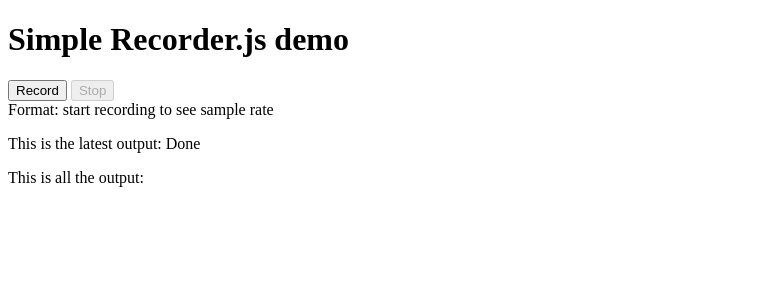
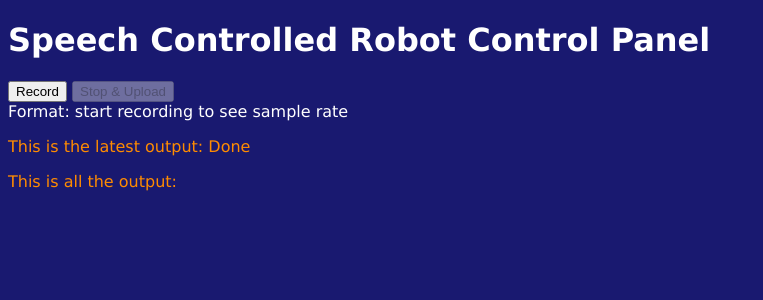
Before and after one commit to clikbait295/SpeechControlledRobot, a Flask app: page / in a window 1280 px wide. Shown: the top 300 px of the page, without its empty margins (0-763 px from the left). Run offline with Flask 2, Linux system fonts and the light colour scheme; data that the repository does not hold is empty; some libraries are stand-ins or nearby versions.

Commit message:
Update index.html

```diff
--- a/templates/index.html
+++ b/templates/index.html
@@ -1,17 +1,24 @@
 <!DOCTYPE html>
 <html>
   <head>
+    <style>
+        body {background-color: midnightblue;}
+        h1   {font-family:verdana ; color: white;}
+        p    {font-family:verdana ; color: darkorange;}
+        div {font-family:verdana ; color: white;}
+        ul {font-family:verdana ; color: white;}
+    </style>
     <meta charset="UTF-8">
-    <title>Simple Recorder.js demo with record, stop and pause - addpipe.com</title>
+    <title>Speech Controlled Robot - No RPI needed!</title>
     <meta name="viewport" content="width=device-width, initial-scale=1.0">
   </head>
   <body>
-    <h1>Simple Recorder.js demo</h1>
+    <h1>Speech Controlled Robot Control Panel</h1>
 
     <div id="controls">
      <button id="recordButton">Record</button>
 
-     <button id="stopButton" disabled>Stop</button>
+     <button id="stopButton" disabled>Stop & Upload</button>
     </div>
     <div id="formats">Format: start recording to see sample rate</div>
     <p>This is the latest output: <span id="latest"></span></p>
```
